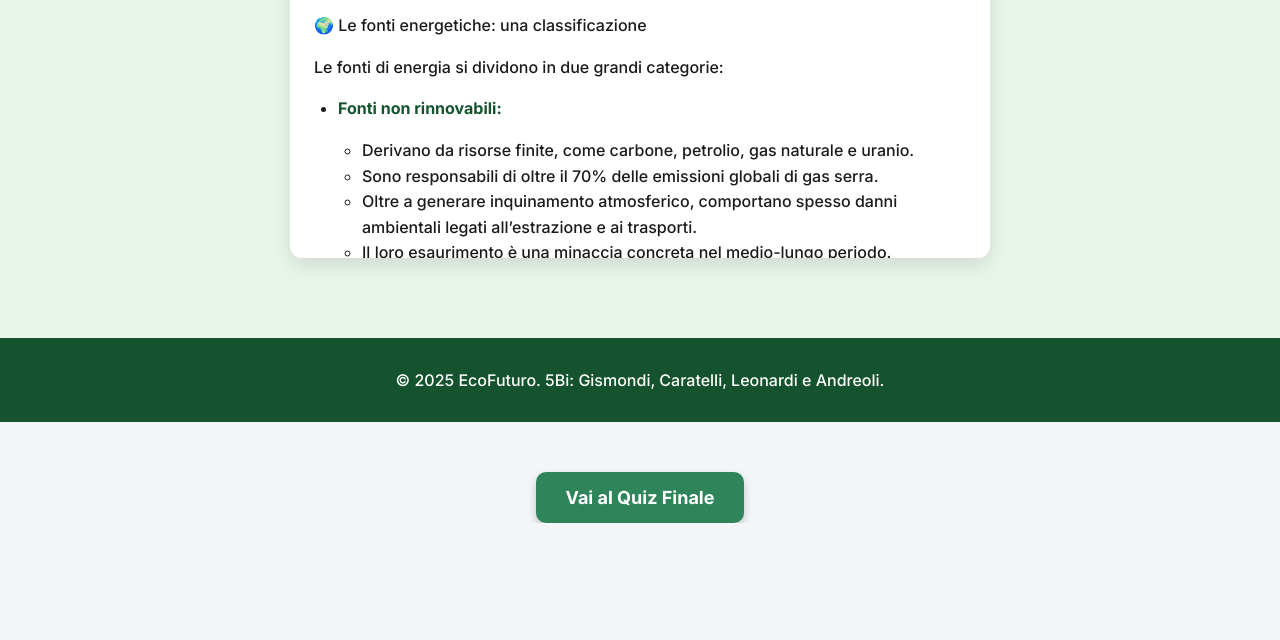
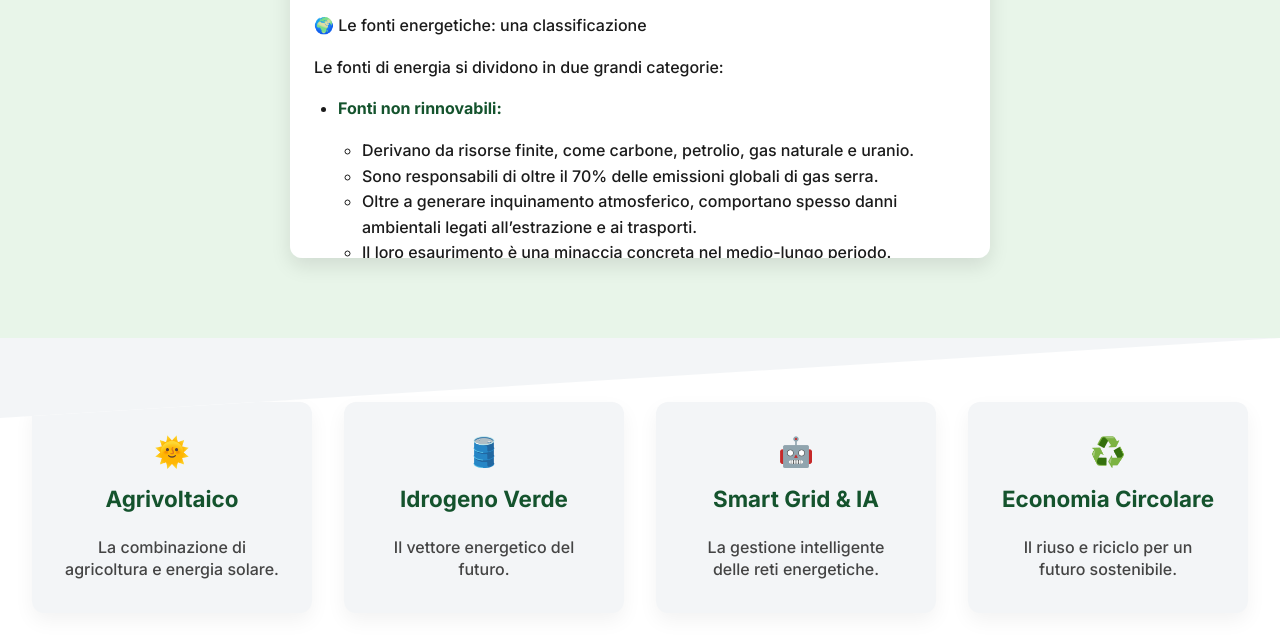
Before and after one commit to gismo2206/EdCivica, a plain HTML site: page index.html in a window 1280 px wide. Shown: the part 302-942 px from the top of the page. Before the commit the page ends 825 px from the top, so only its background shows below. Drawn offline with Linux system fonts and the light colour scheme.

Commit message:
Update index.html

```diff
--- a/index.html
+++ b/index.html
@@ -316,6 +316,40 @@
   </div>
 </section>
 
+<section class="features">
+    <a href="agrivoltaico.html" class="feature-link">
+      <div class="feature" style="--delay:.1s; animation:fadeInDown .8s ease-out var(--delay) both;">
+        <div>🌞</div>
+        <h3>Agrivoltaico</h3>
+        <p>La combinazione di agricoltura e energia solare.</p>
+      </div>
+    </a>
+
+    <a href="idrogeno.html" class="feature-link">
+      <div class="feature" style="--delay:.3s; animation:fadeInDown .8s ease-out var(--delay) both;">
+        <div>🛢️</div>
+        <h3>Idrogeno Verde</h3>
+        <p>Il vettore energetico del futuro.</p>
+      </div>
+    </a>
+
+    <a href="ai.html" class="feature-link">
+      <div class="feature" style="--delay:.5s; animation:fadeInDown .8s ease-out var(--delay) both;">
+        <div>🤖</div>
+        <h3>Smart Grid & IA</h3>
+        <p>La gestione intelligente delle reti energetiche.</p>
+      </div>
+    </a>
+
+    <a href="circolare.html" class="feature-link">
+      <div class="feature" style="--delay:.7s; animation:fadeInDown .8s ease-out var(--delay) both;">
+        <div>♻️</div>
+        <h3>Economia Circolare</h3>
+        <p>Il riuso e riciclo per un futuro sostenibile.</p>
+      </div>
+    </a>
+  </section>
+
 
 
 
```
